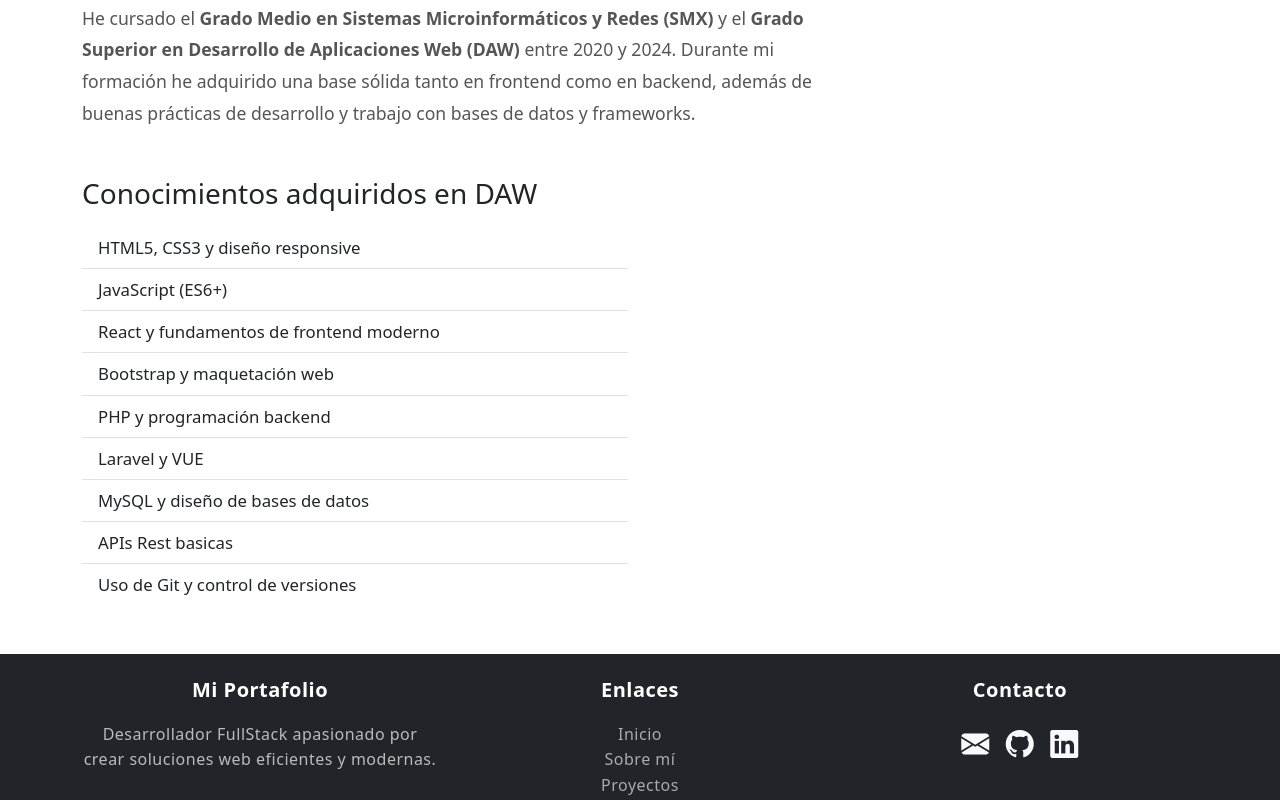
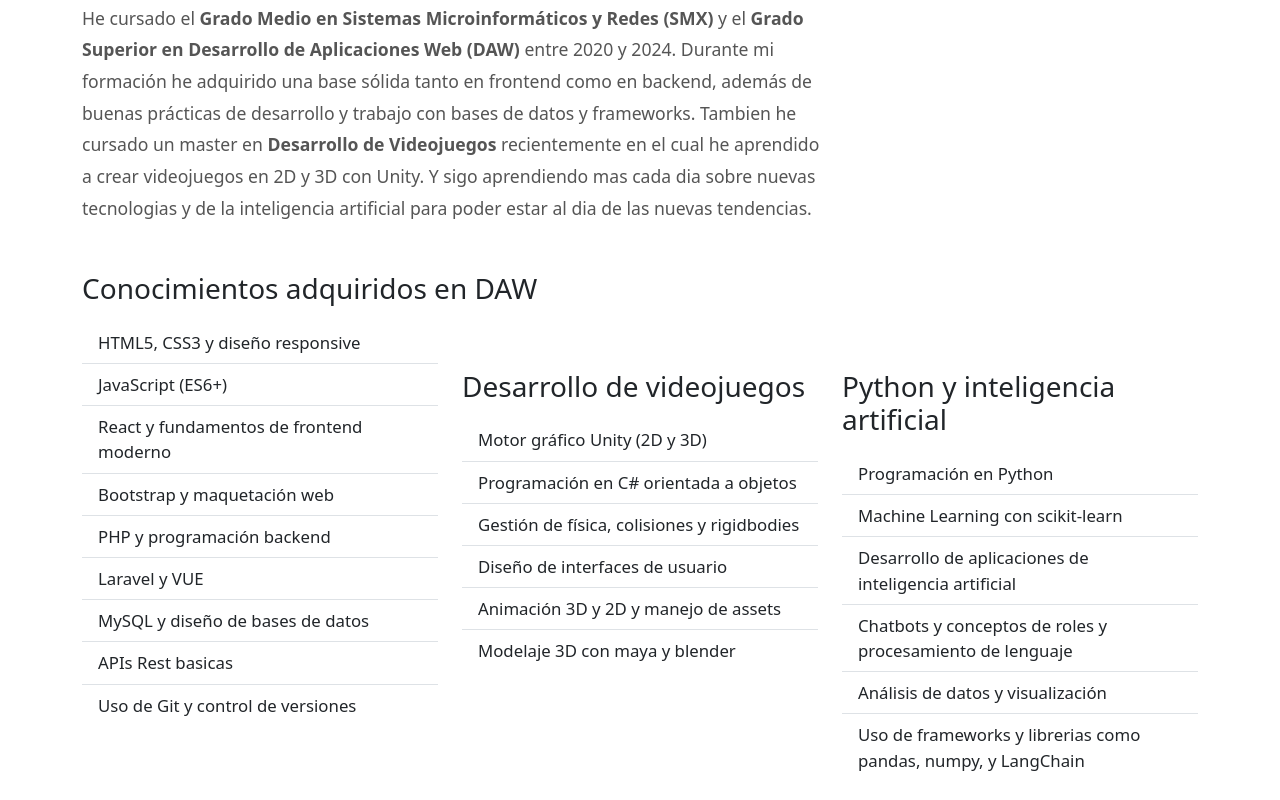
Before and after one commit to Andreulinares/Portfolio_react, a React (Create React App) app: page /Portfolio_react/sobre-mi in a window 1280 px wide. Shown: the part 520-1320 px from the top of the page. Built offline with nearby package versions, Linux system fonts and the light colour scheme; no server answers.

Commit message:
ajustes modelos en movil y sobre mi

```diff
--- a/src/pages/Interactuar.js
+++ b/src/pages/Interactuar.js
@@ -53,6 +53,8 @@ export function Interactuar(velocidad = 0.007, options = {}) {
     };
 
     const handlePointerUp = (e) => {
+        e.stopPropagation();
+
         if (e.target.hasPointerCapture?.(e.pointerId)) {
             e.target.releasePointerCapture(e.pointerId);
         }
--- a/src/pages/Modelo3d.js
+++ b/src/pages/Modelo3d.js
@@ -7,12 +7,17 @@ import { Room } from "./Room";
 import * as THREE from 'three';
 import { Interactuar } from "./Interactuar";
 import { InteractMobile } from "./InteractMobile";
+import { ModelosMobile} from "./ModelosMobile";
 
 /*function Model(props) {
     const meshRef = useRef();
 
     return  <Warrior ref={meshRef}  {...props} />
 }*/
+function RotatableModel({ children, velocidad = 0.007, rotation }) {
+    const { bind } = Interactuar(velocidad, { rotation });
+    return <group {...bind}>{children}</group>;
+}
 
 function InteractWarrior({ rotation, ...props }) {
     const { bind } = Interactuar(0.007, { rotation });
@@ -90,7 +95,35 @@ export default function Modelo3d() {
     const cameraPos = isMobile ? [0, 0, 16] : [0, 0.5, 8];
 
     const mIzquierda = -1.5;
-    const modelos = (
+
+    if (isMobile) {
+        return (
+            <div style={{ width: "100%", padding: "10px 0" }}>
+                <ModelosMobile cameraPos={[0, 0, 5.5]} fov={50}>
+                    <InteractWarrior scale={[0.25, 0.25, 0.25]} position={[0, -1.4, 0]} />
+                </ModelosMobile>
+
+                <ModelosMobile cameraPos={[0, 0, 7.5]} fov={50}>
+                    <InteractCiego
+                        scale={[0.18, 0.18, 0.18]}
+                        position={[0, -2.7, 0]}
+                        rotation={[0, 280 + Math.PI, 0]}
+                    />
+                </ModelosMobile>
+
+                <ModelosMobile cameraPos={[0, 1, 10]} fov={50}>
+                    <InteractRoom scale={[0.40, 0.40, 0.40]} position={[0, -2, 0]} />
+                </ModelosMobile>
+            </div>
+        );
+    }
+
+    return (
+        <Canvas style ={{ height: "500px"}} camera={{ fov: 45, position: cameraPos }}>
+            <ambientLight intensity={2.5} />
+            <directionalLight position={[5, 8, 5]} intensity={3} castShadow />
+            <directionalLight position={[-5, 2, 5]} intensity={2} />
+
             <group position={[mIzquierda, 0, 0]}>
                 <InteractWarrior scale={[0.20, 0.20, 0.20]} position={warriorPos} />
                 <InteractCiego
@@ -103,20 +136,6 @@ export default function Modelo3d() {
                     position={roomPos}
                 />
             </group>
-    );
-    return (
-        <Canvas key={isMobile ? "mobile" : "desktop"} style ={{ height: "500px" }} camera={{ fov: isMobile ? 50 : 45, position: cameraPos }}>
-            <ambientLight intensity={2.5} />
-            <directionalLight position={[5, 8, 5]} intensity={3} castShadow />
-            <directionalLight position={[-5, 2, 5]} intensity={2} />
-
-            {isMobile ? (
-                <Bounds fit clip observe margin={1.2}>
-                    {modelos}
-                </Bounds>
-            ) : (
-                modelos
-            )}
         </Canvas>
     );
 }
--- /dev/null
+++ b/src/pages/ModelosMobile.js
@@ -0,0 +1,18 @@
+import { Canvas } from "@react-three/fiber";
+
+export function ModelosMobile({ children, cameraPos = [0, 0, 7], fov = 45 }) {
+    return (
+        <div style={{ width: "100%", height: "360px", marginBottom: "15px", textAlign: "center" }}>
+            <Canvas
+                style={{ height: "320px", touchAction: "pan-y" }}
+                camera={{ fov: fov, position: cameraPos }}
+            >
+                <ambientLight intensity={2.5} />
+                <directionalLight position={[5, 8, 5]} intensity={3} castShadow />
+                <directionalLight position={[-5, 2, 5]} intensity={2} />
+
+                {children}
+            </Canvas>
+        </div>
+    );
+}
--- a/src/pages/SobreMi.js
+++ b/src/pages/SobreMi.js
@@ -23,11 +23,13 @@ export default function SobreMi(){
                     el <strong>Grado Superior en Desarrollo de Aplicaciones Web (DAW)</strong> entre 2020 y 2024.
                     Durante mi formación he adquirido una base sólida tanto en frontend como en backend,
                     además de buenas prácticas de desarrollo y trabajo con bases de datos y frameworks.
+                    Tambien he cursado un master en <strong>Desarrollo de Videojuegos</strong> recientemente en el cual he aprendido a crear videojuegos en 2D y 3D con Unity.
+                    Y sigo aprendiendo mas cada dia sobre nuevas tecnologias y de la inteligencia artificial para poder estar al dia de las nuevas tendencias.
                 </p>
             </div>
             <h3 className="mt-5 mb-3">Conocimientos adquiridos en DAW</h3>
             <div className="row">
-                <div className="col-md-6">
+                <div className="col-md-4 mb-4 mb-md-0">
                     <ul className="list-group list-group-flush">
                         <li className="list-group-item">HTML5, CSS3 y diseño responsive</li>
                         <li className="list-group-item">JavaScript (ES6+)</li>
@@ -40,6 +42,30 @@ export default function SobreMi(){
                         <li className="list-group-item">Uso de Git y control de versiones</li>
                     </ul>
                 </div>
+
+                <div className="col-md-4 mb-4 mb-md-0">
+                    <h3 className="mt-5 mb-3">Desarrollo de videojuegos</h3>
+                    <ul className="list-group list-group-flush">
+                        <li className="list-group-item">Motor gráfico Unity (2D y 3D)</li>
+                        <li className="list-group-item">Programación en C# orientada a objetos</li>
+                        <li className="list-group-item">Gestión de física, colisiones y rigidbodies</li>
+                        <li className="list-group-item">Diseño de interfaces de usuario</li>
+                        <li className="list-group-item">Animación 3D y 2D y manejo de assets</li>
+                        <li className="list-group-item">Modelaje 3D con maya y blender</li>
+                    </ul>
+                </div>
+
+                <div className="col-md-4">
+                    <h3 className="mt-5 mb-3">Python y inteligencia artificial</h3>
+                    <ul className="list-group list-group-flush">
+                        <li className="list-group-item">Programación en Python</li>
+                        <li className="list-group-item">Machine Learning con scikit-learn</li>
+                        <li className="list-group-item">Desarrollo de aplicaciones de inteligencia artificial</li>
+                        <li className="list-group-item">Chatbots y conceptos de roles y procesamiento de lenguaje</li>
+                        <li className="list-group-item">Análisis de datos y visualización</li>
+                        <li className="list-group-item">Uso de frameworks y librerias como pandas, numpy, y LangChain</li>
+                    </ul>
+                </div>
             </div>
         </div>
     )
```
Lines whose indentation alone changed are shown as unchanged.
